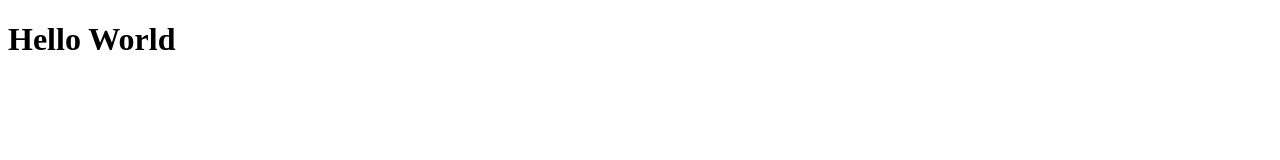
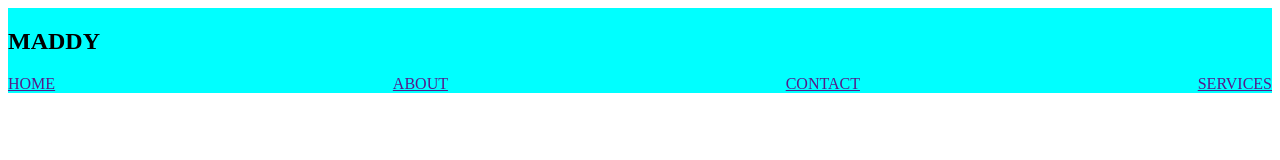
Before and after one commit to magdalenedauda/magdalenedauda.github.io, a plain HTML site: page index.html in a window 1280 px wide. Drawn offline with Linux system fonts and the light colour scheme.

Commit message:
navigation bar

```diff
--- a/index.html
+++ b/index.html
@@ -5,8 +5,17 @@
   <meta http-equiv="X-UA-Compatible" content="IE=edge">
   <meta name="viewport" content="width=device-width, initial-scale=1.0">
   <title>Document</title>
+  <link rel="stylesheet" href="style.css">
 </head>
 <body>
-  <h1>Hello World</h1>
+  <nav>
+    <div class="logo"><h1>MADDY</h1></div>
+    <div class="navbar">
+     <li><a href="">HOME</a></li>
+     <li><a href="">ABOUT</a></li>
+     <li><a href="">CONTACT</a></li>
+     <li><a href="">SERVICES</a></li>
+    </div>
+  </nav>
 </body>
 </html>
--- /dev/null
+++ b/style.css
@@ -0,0 +1,18 @@
+/* navbar styling */
+.navbar{
+    margin: 0%;
+    padding: 0%;
+    display: flex;
+    justify-content: space-between;
+}
+.logo{
+    display: flex;
+
+}
+nav{
+    background-color: aqua;
+    /* justify-content: space-between; */
+}
+li{
+    list-style: none;
+}
```
